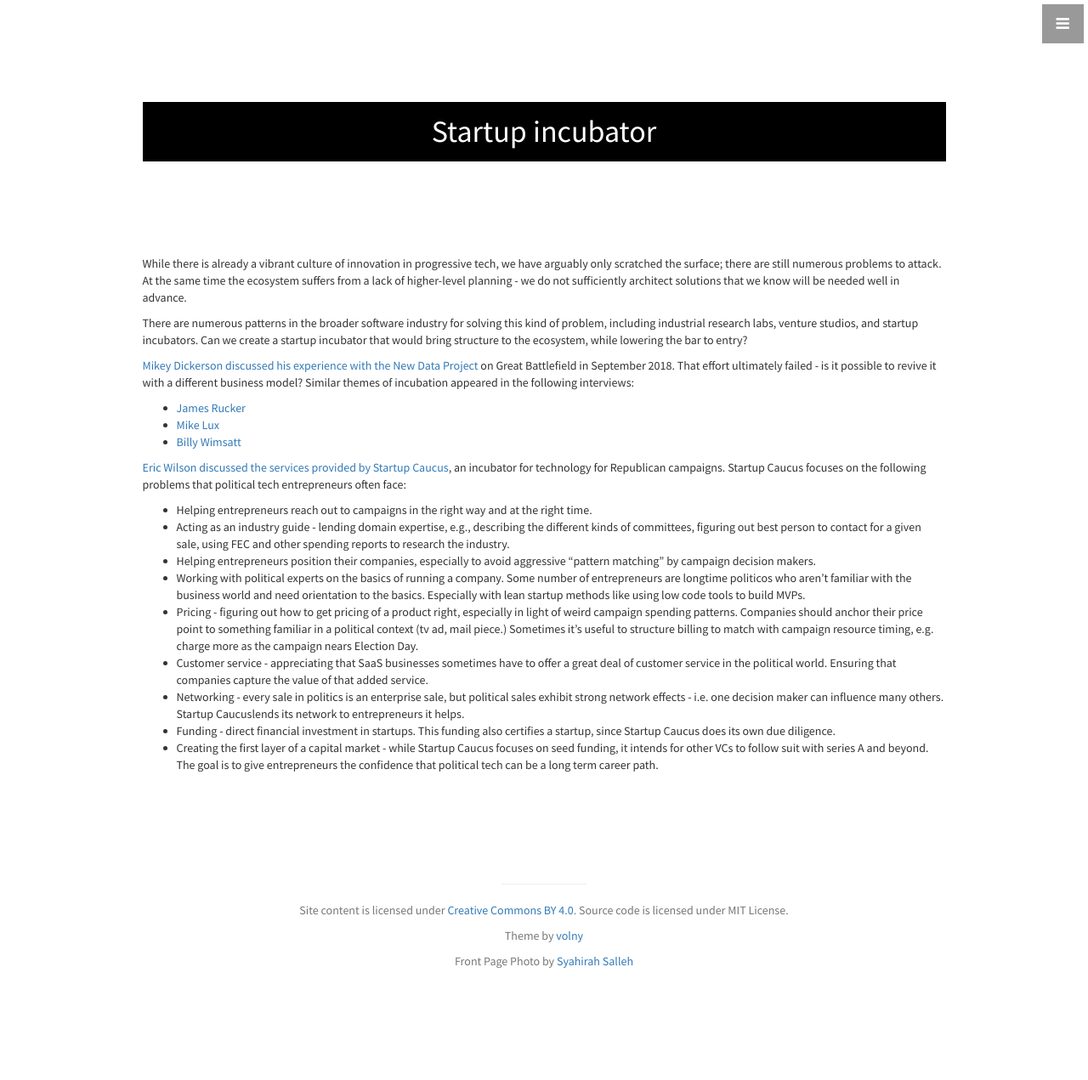
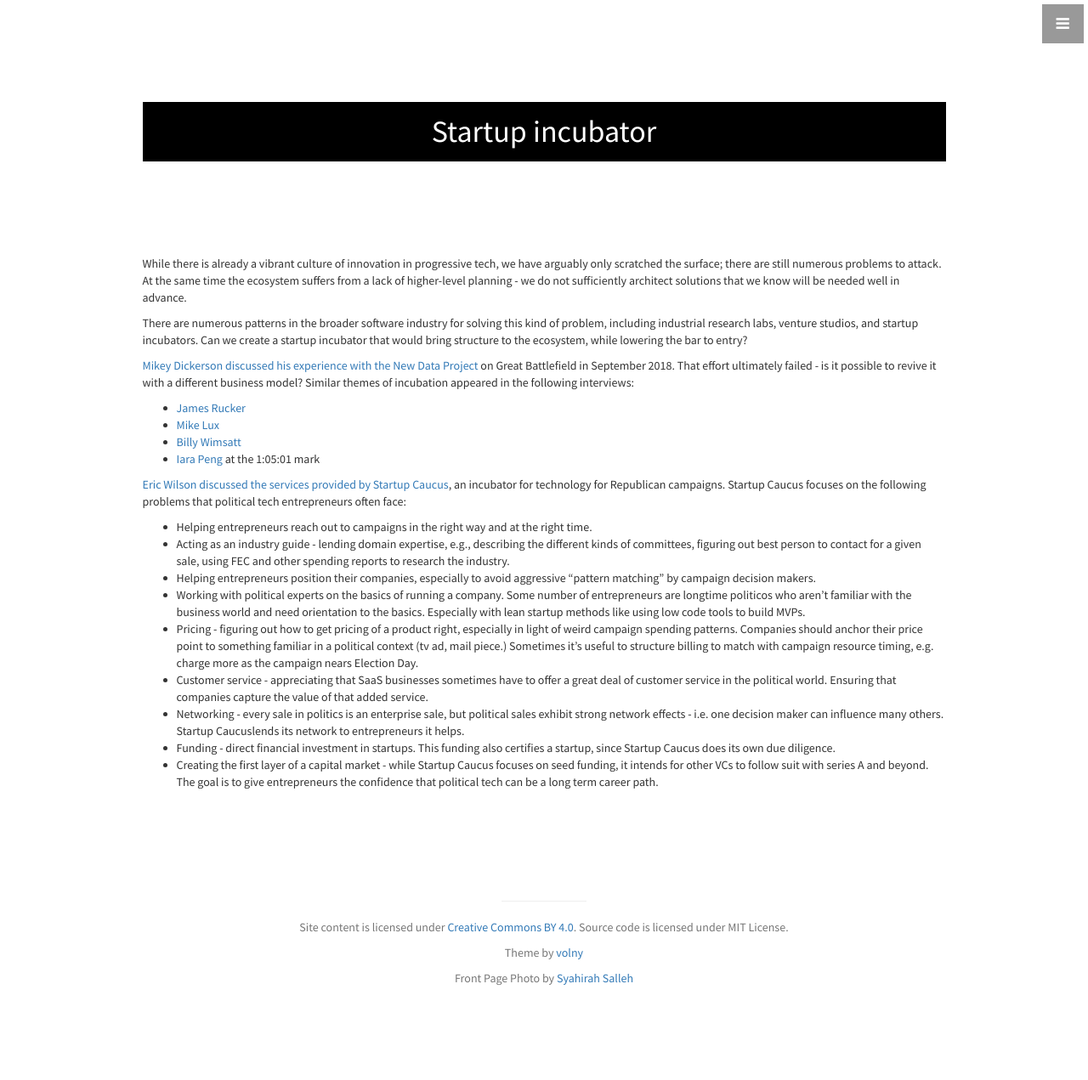
Before and after one commit to codehopelabs/codehopelabs.github.io, a Jekyll site: the page built from _ideas/startup-incubator.md, in a window 1280 px wide. Shown: the whole page at 85% size. Built offline with Jekyll 4.4.1, drawn with Linux system fonts in a browser that asks for light colours.

Commit message:
add link to Iara Peng interview
Signed-off-by: Shai Sachs <shaisachs@gmail.com>

```diff
--- a/_ideas/startup-incubator.md
+++ b/_ideas/startup-incubator.md
@@ -11,6 +11,7 @@ There are numerous patterns in the broader software industry for solving this ki
 * [James Rucker](https://www.resistancedashboard.com/node/622)
 * [Mike Lux](https://www.resistancedashboard.com/node/469)
 * [Billy Wimsatt](https://www.resistancedashboard.com/node/563)
+* [Iara Peng](https://www.resistancedashboard.com/node/666) at the 1:05:01 mark
 
 [Eric Wilson discussed the services provided by Startup Caucus](https://podcast.startupcaucus.com/1833138/10942965-how-startup-caucus-helps-entrepreneurs-succeed-audio-diary), an incubator for technology for Republican campaigns. Startup Caucus focuses on the following problems that political tech entrepreneurs often face:
 
```
